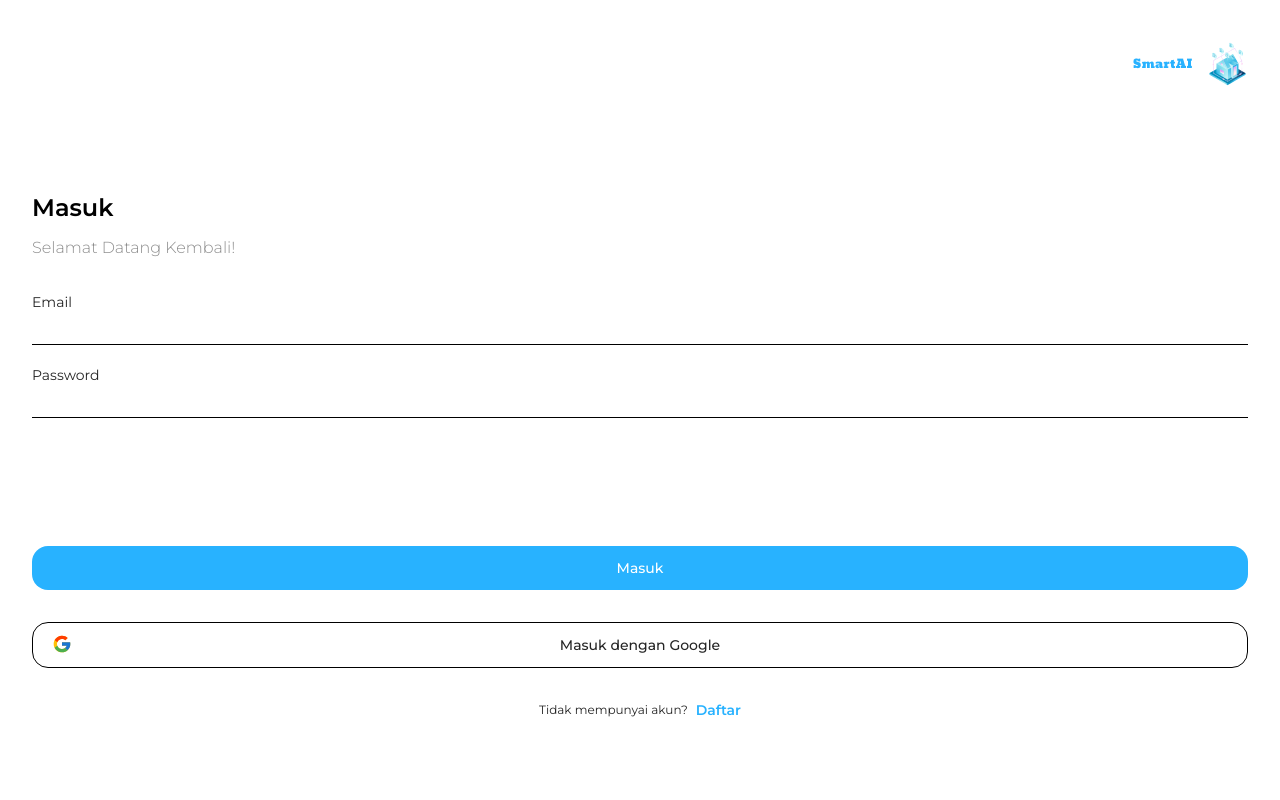
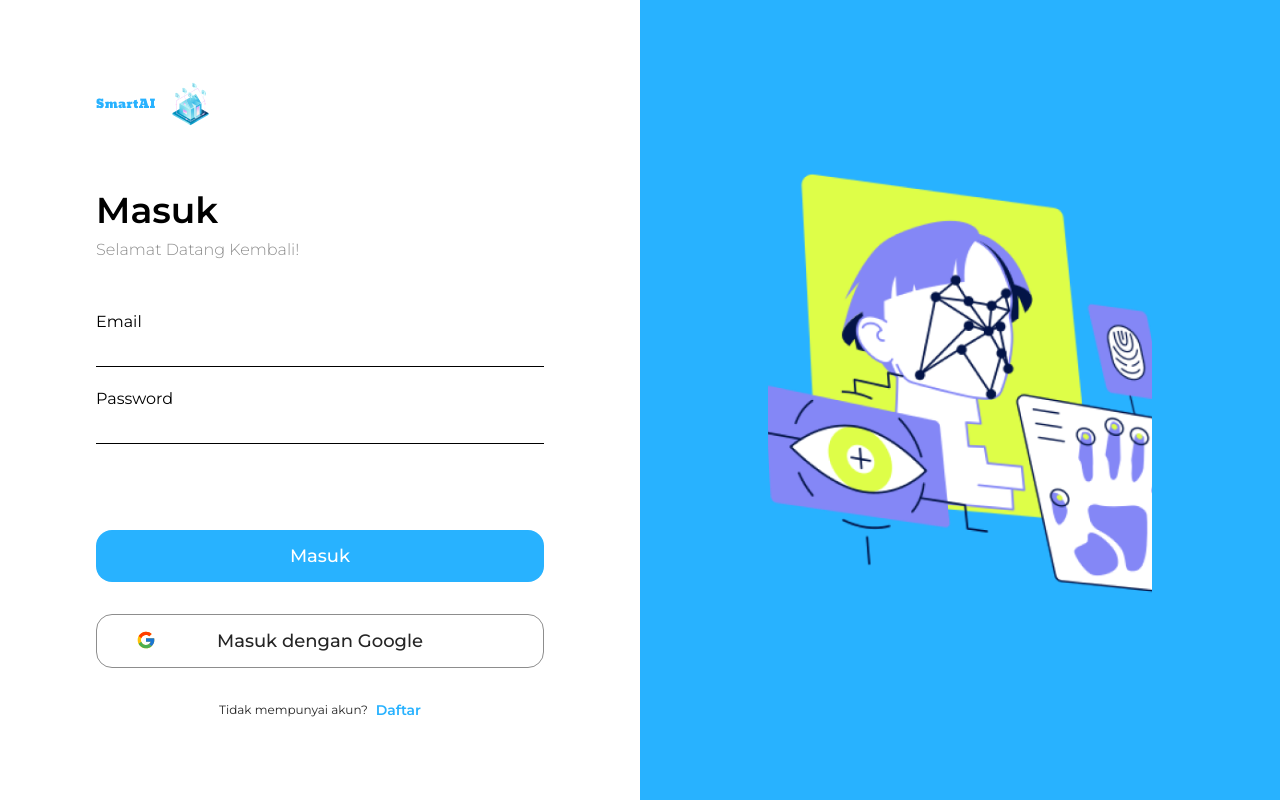
Before and after one commit to YasaKafi/nextjs-dinacom, a Next.js app: page /login in a window 1280 px wide. Built offline with nearby package versions, Linux system fonts and the light colour scheme.

Commit message:
feat: [FA] add login page desktop & axios instance

```diff
--- a/src/app/(initial_pages)/login/page.jsx
+++ b/src/app/(initial_pages)/login/page.jsx
@@ -1,23 +1,44 @@
 import Image from "next/image";
 import Form from "@/app/components/form";
+import login from "@/app/lib/services/login";
+// import {useEffect} from "react";
 
-export default function LoginPage() {
+export default async function LoginPage() {
+
     return (
-        <main className="h-screen w-screen flex flex-col items-center  px-8 py-10">
+        <main className="h-screen w-screen flex flex-col items-center px-8 py-10 lg:flex-row-reverse lg:py-0 lg:px-0">
 
-            <div className="w-full flex justify-end mb-16">
+            <div className="w-full flex justify-end lg:justify-center mb-16 lg:bg-primary lg:h-full lg:mb-0 lg:w-1/2">
                 <Image
-                    className="flex items-end"
+                    className="flex items-end lg:hidden"
                     src="/image/logo.png"
                     alt="Logo"
                     width={115}
                     height={50}/>
+                <Image
+                    className="items-end h-full w-full hidden object-cover p-32 lg:block "
+                    src="/image/register_image.png"
+                    alt="Logo"
+                    width={1000}
+                    height={1000}
+                    quality={100}
+                />
             </div>
 
-            <div className="w-full h-full flex flex-col items-start justify-between py-[5vh]">
+
+            <div className="w-full h-full flex flex-col items-start justify-between py-[5vh] lg:py-20 lg:px-24 lg:w-1/2">
+                <Image
+                    className=" items-end hidden lg:block"
+                    src="/image/logo.png"
+                    alt="Logo"
+                    width={115}
+                    height={50}
+                />
+
                 <div className="w-full">
-                    <h1 className="text-black font-semibold text-2xl mb-3">Masuk</h1>
-                    <h3 className="text-[#8D8D8D] font-light text-base mb-8">Selamat Datang Kembali!</h3>
+
+                    <h1 className="text-black font-semibold text-2xl lg:text-[36px] mb-3">Masuk</h1>
+                    <h3 className="text-[#8D8D8D] font-light text-base mb-12">Selamat Datang Kembali!</h3>
 
                     <div className="w-full flex flex-col gap-5 mb-5">
                         <Form label="Email"/>
@@ -27,12 +48,12 @@ export default function LoginPage() {
 
                 <div className="w-full flex flex-col gap-5">
 
-                    <button className="w-full bg-primary py-3 rounded-2xl text-white font-medium text-sm">Masuk
+                    <button className="w-full bg-primary py-3 rounded-2xl text-white font-medium text-sm lg:text-lg">Masuk
                     </button>
 
                     <div className="w-full py-3 relative">
-                        <Image className="absolute py-3 ms-5" src='/icon/icon_google.svg' alt="Icon Google" height={20} width={20}/>
-                        <button className="w-full border border-black py-3 rounded-2xl text-textPrimary font-medium text-sm">Masuk
+                        <Image className="absolute py-3 ms-5 lg:ms-10 lg:py-4" src='/icon/icon_google.svg' alt="Icon Google" height={20} width={20}/>
+                        <button className="w-full border border-[#8D8D8D] py-3 rounded-2xl text-textPrimary font-medium text-sm lg:text-lg">Masuk
                             dengan Google
                         </button>
                     </div>
@@ -43,6 +64,7 @@ export default function LoginPage() {
                     </div>
                 </div>
             </div>
+
         </main>
     );
 }
--- a/src/app/components/form.jsx
+++ b/src/app/components/form.jsx
@@ -3,7 +3,7 @@
 function Form({label, value, onChange}) {
     return (
         <div className="flex flex-col w-full items-start">
-            <h2 className="text-[#252525] text-sm mb-2">{label}</h2>
+            <h2 className="text-primaryText text-sm lg:text-base mb-2">{label}</h2>
             <input
                 className="w-full border-b border-black focus:outline-none"
                 type="text"
--- a/src/app/lib/services/instanceAxios.js
+++ b/src/app/lib/services/instanceAxios.js
@@ -1,7 +1,7 @@
 import axios from 'axios';
 
 const instance = axios.create({
-    baseURL: 'https://api.example.com',
+    baseURL: 'https://zell-dinacom.000webhostapp.com/api',
     headers: {
         'Content-Type': 'application/json',
     },
--- a/src/app/lib/services/login.js
+++ b/src/app/lib/services/login.js
@@ -1,11 +1,8 @@
 import instanceAxios from "@/app/lib/services/instanceAxios";
 
-export default async function login({email, password}) {
+export default async function login(body) {
     try {
-        const res = await instanceAxios.post('/login', {
-            email: email,
-            password: password,
-        })
+        const res = await instanceAxios.post('/login', body)
 
         return res.data
     } catch (error) {
```
Also changed, not shown: public/image/register_image.png (added).
